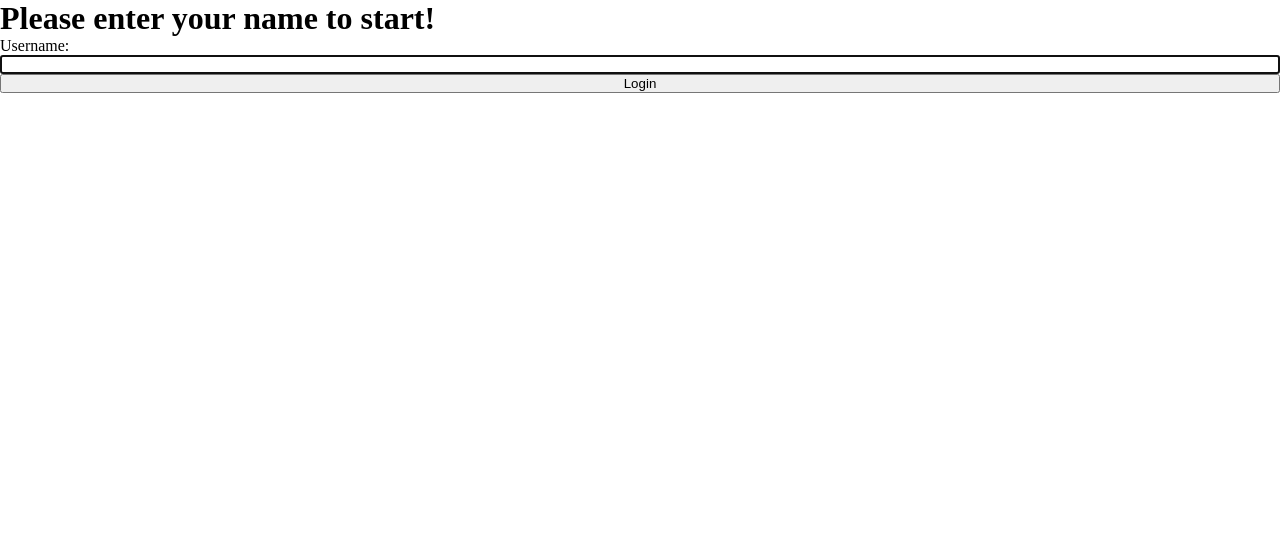
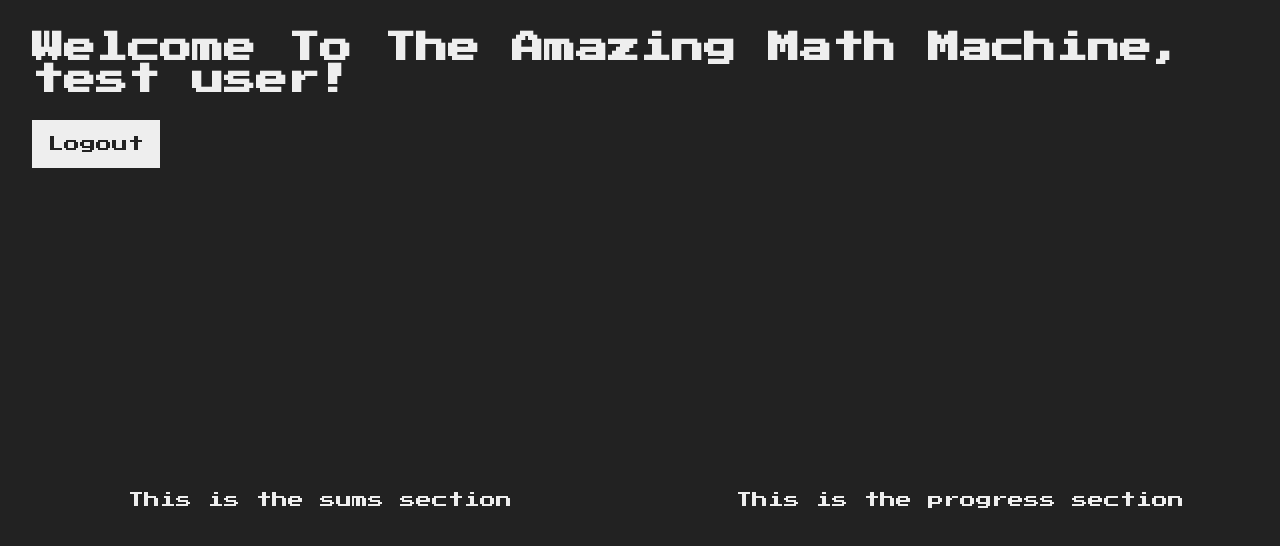
Before and after one commit to jonlld/the-amazing-math-machine, a React (Create React App) app: page / in a window 1280 px wide. Shown: the top 546 px of the page. Built offline with nearby package versions, Linux system fonts and the light colour scheme.

Commit message:
Add some styling and layout to game screen

```diff
--- a/src/App.tsx
+++ b/src/App.tsx
@@ -3,7 +3,8 @@ import Login from "./Login";
 import Start from "./Start";
 
 function App(): JSX.Element {
-  const [isLoggedIn, setIsLoggedIn] = useState<boolean>(false);
+  // temp true
+  const [isLoggedIn, setIsLoggedIn] = useState<boolean>(true);
   const [username, setUsername] = useState<string>("test user");
 
   const logIn = (name: string): void => {
--- a/src/Start.tsx
+++ b/src/Start.tsx
@@ -8,8 +8,22 @@ interface StartProps {
 function Start({ username, onLogOut }: StartProps): JSX.Element {
   return (
     <Fragment>
-      <h1>Welcome To The Amazing Math Machine, {username}! 🚀</h1>
-      <button onClick={onLogOut}>Logout</button>
+      <header className="game-header">
+        <h1 className="game-header__welcome">
+          Welcome To The Amazing Math Machine, {username}!
+        </h1>
+        <button className="game-header__button" onClick={onLogOut}>
+          Logout
+        </button>
+      </header>
+      <main className="game-main">
+        <section className="game-main__sums">
+          <p>This is the sums section</p>
+        </section>
+        <section className="game-main__progress">
+          <p>This is the progress section</p>
+        </section>
+      </main>
     </Fragment>
   );
 }
--- a/src/index.css
+++ b/src/index.css
@@ -1,3 +1,6 @@
+/* font import */
+@import url("https://fonts.googleapis.com/css2?family=Press+Start+2P&display=swap");
+
 /* universal reset */
 * {
   box-sizing: border-box;
@@ -5,14 +8,58 @@
   padding: 0;
 }
 
-/* .login-container {
-  max-width: 400px;
-  margin: 50px auto;
-} */
+body {
+  font-family: "Press Start 2P", cursive;
+  color: #fff;
+  background-color: #222;
+}
 
 label,
-input,
-button {
+input {
   width: 100%;
   display: inline-block;
 }
+
+/* GAME SCREEN */
+
+.game-header {
+  padding: 32px;
+  height: 25vh;
+  color: #eee;
+}
+
+.game-header__button {
+  border: none;
+  background-color: #eee;
+  color: #222;
+  font-size: 16px;
+  padding: 16px;
+  font-family: inherit;
+  margin-top: 24px;
+}
+
+.game-header__button:hover {
+  background-color: #ccc;
+}
+
+.game-main {
+  height: 75vh;
+  color: #eee;
+  display: flex;
+  align-items: center;
+  justify-content: space-between;
+}
+
+.game-main__sums {
+  display: flex;
+  justify-content: center;
+  padding: 8px;
+  width: 50%;
+}
+
+.game-main__progress {
+  display: flex;
+  justify-content: center;
+  padding: 8px;
+  width: 50%;
+}
```
Also changed, not shown: public/index.html (+10 -1 lines).
